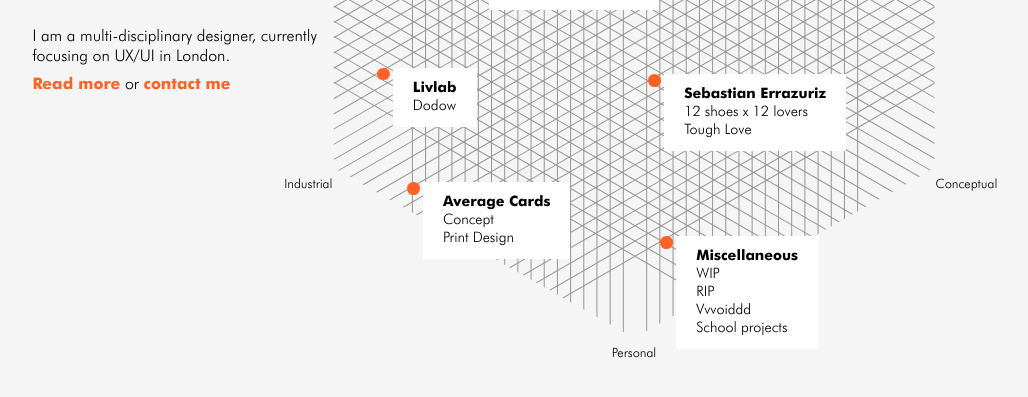
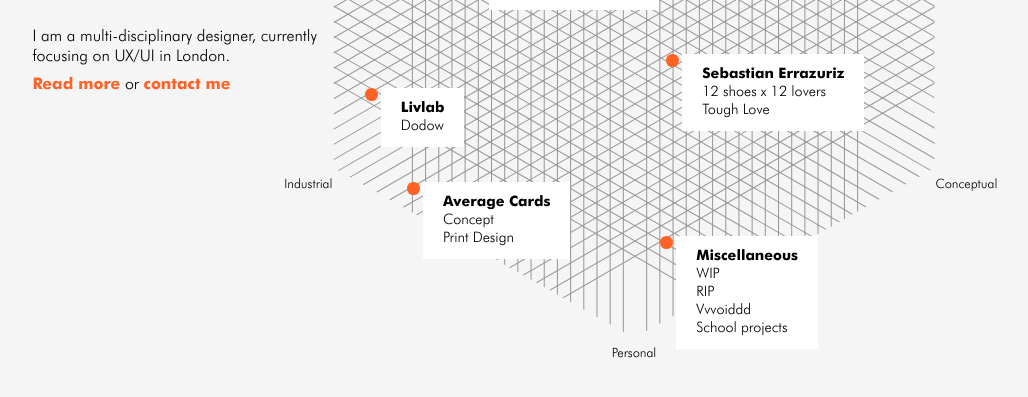
Before and after one commit to audreymgr/audreymgr.github.io, a Jekyll site: the page built from index.html, in a window 1280 px wide. Shown: the top 397 px of the page, without its empty margins (6-1034 px from the left). Built offline with Jekyll 4.4.1, drawn with Linux system fonts in a browser that asks for light colours.

Commit message:
projects_position23

```diff
--- a/index.html
+++ b/index.html
@@ -52,7 +52,7 @@
                     </ul>
                 </a>
             </li>
-            <li style="left: 55%; top: 61%;">
+            <li style="left: 58%; top: 58%;">
                 <a href="/work/sebastianerrazuriz.html">
                     <h2>Sebastian Errazuriz</h2>
                     <ul>
@@ -61,7 +61,7 @@
                     </ul>
                 </a>
             </li>
-            <li style="left: 10%; top: 60%;">
+            <li style="left: 8%; top: 63%;">
                 <a href="/work/livlab.html">
                     <h2>Livlab</h2>
                     <ul>
```
